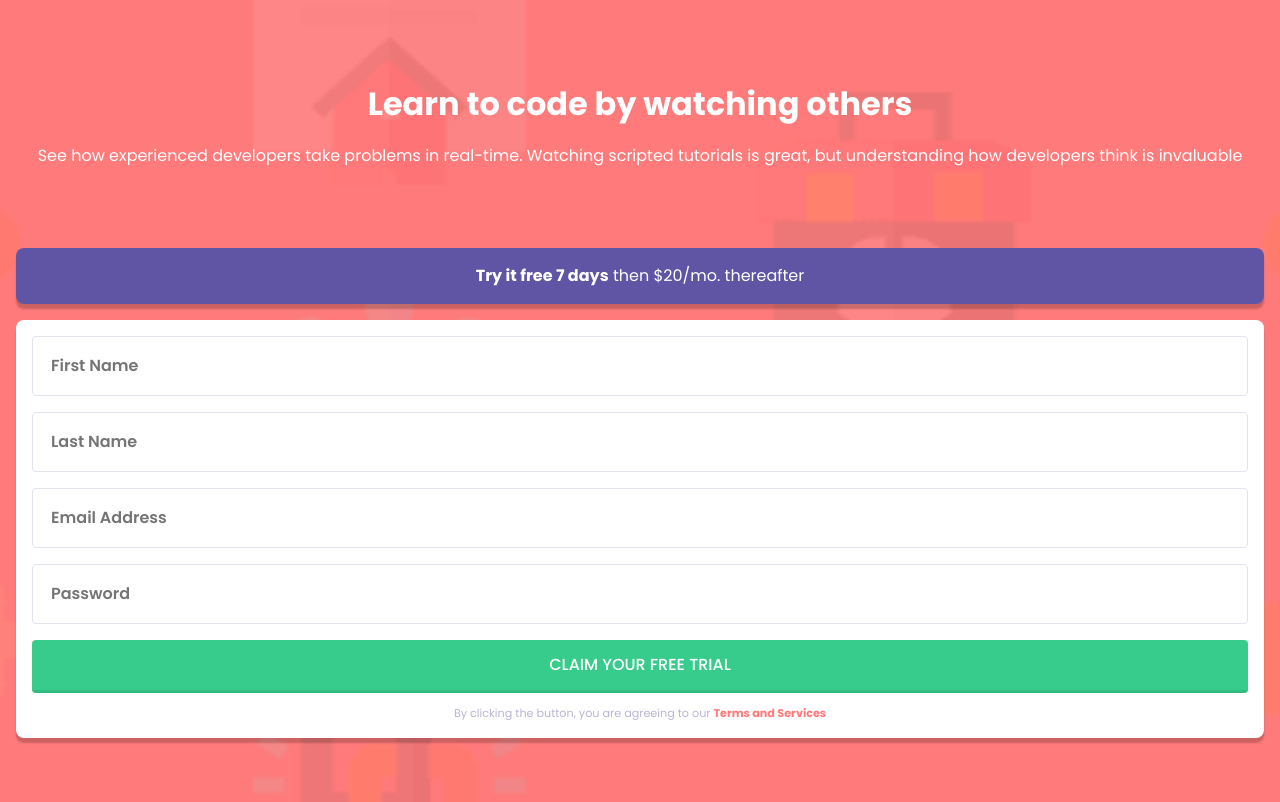
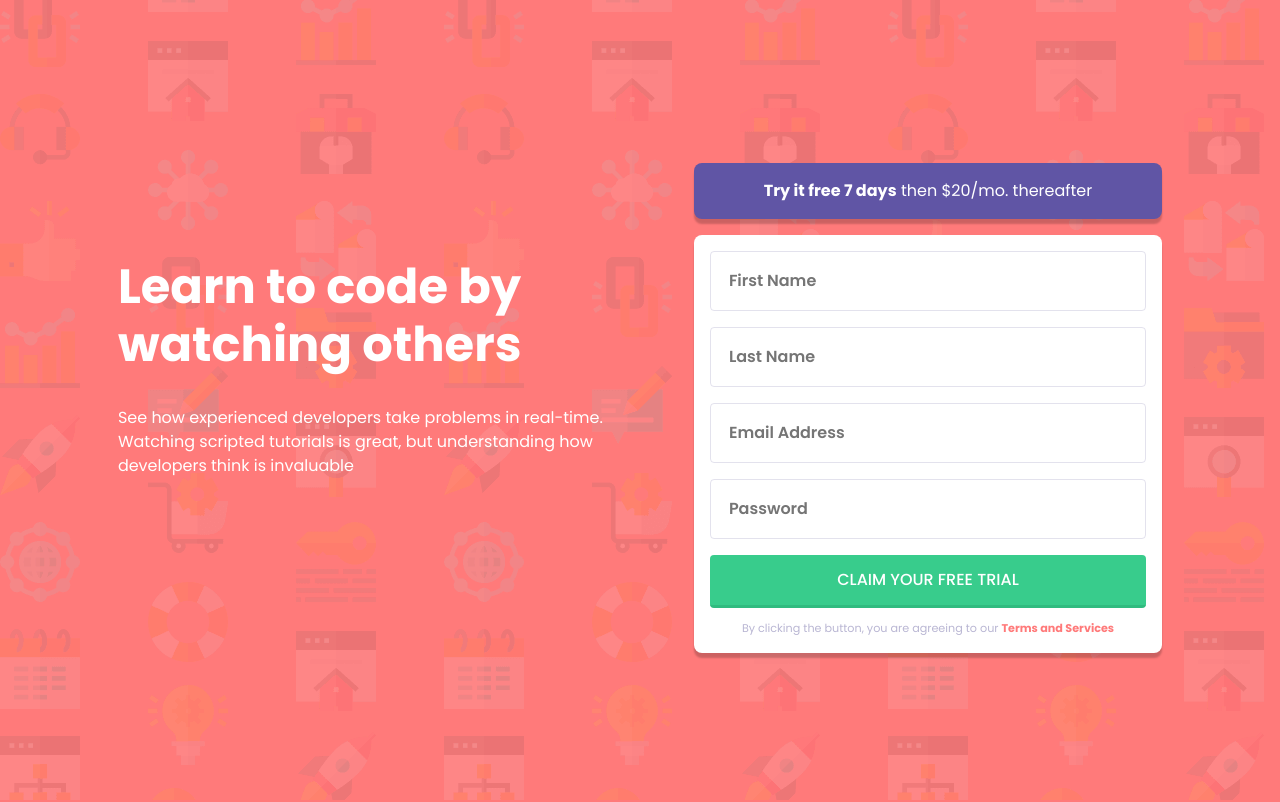
Before and after one commit to ralphvirtucio/-intro-component-with-signup-form, a React (Create React App) app: page / in a window 1280 px wide. Built offline with nearby package versions, Linux system fonts and the light colour scheme.

Commit message:
Feat: Desktop design

```diff
--- a/src/App.scss
+++ b/src/App.scss
@@ -3,6 +3,13 @@ body {
   background-color: var(--primary-color-1);
   background-repeat: no-repeat;
   background-size: cover;
+  display: flex;
+  justify-content: center;
+  align-items: center;
+
+  @media only screen and (min-width: 1024px) {
+    background-image: url('../images/bg-intro-desktop.png');
+  }
 }
 
 .main {
@@ -11,19 +18,47 @@ body {
   padding-inline: 1rem;
   padding-block-start: 5rem;
   padding-block-end: 4rem;
+
+  @media only screen and (min-width: 1024px) {
+    flex-direction: row;
+    align-items: center;
+    gap: 1rem;
+  }
 }
 
 .left-content {
   color: #fff;
   text-align: center;
   margin-block-end: 5rem;
+
+  @media only screen and (min-width: 1024px) {
+    text-align: start;
+    width: 35rem;
+  }
+
   h1 {
     margin-block-end: 1rem;
+
+    @media only screen and (min-width: 1024px) {
+      font-size: 3rem;
+      line-height: 1.2;
+      margin-block-end: 2rem;
+    }
   }
 
   p {
     padding-inline: 1rem;
+
+    @media only screen and (min-width: 1024px) {
+      padding-inline: 0;
+    }
   }
+}
+
+.right-content {
+  // @media only screen and (min-width: 1024px) {
+  //   flex: 1 1 50%;
+  // }
 }
 
 .pricing {
```
